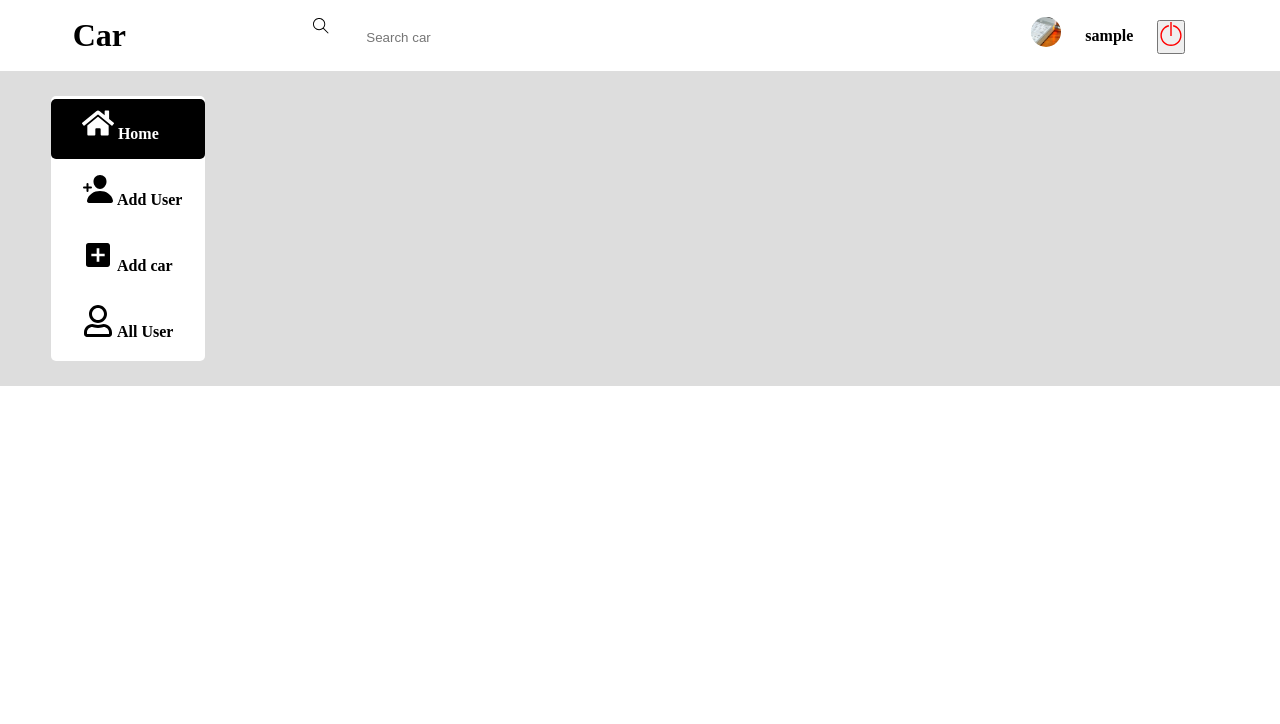
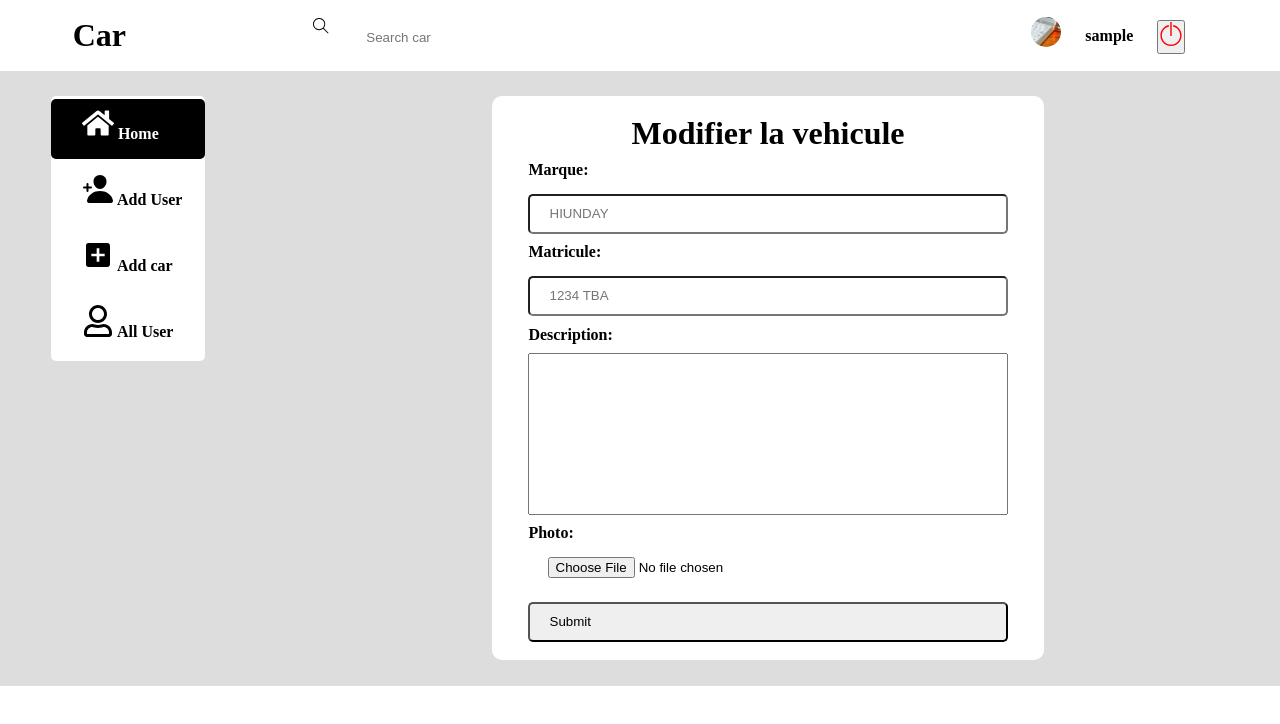
Before and after one commit to Aldoleon22/frontVaoReact, a React (Vite) app: page /home/Modifcar/1 in a window 1280 px wide. Shown: the top 724 px of the page. Built offline with nearby package versions, Linux system fonts and the light colour scheme; no server answers; sample sign-in values are in the browser's storage.

Commit message:
rectification

```diff
--- a/src/components/Home/Home.jsx
+++ b/src/components/Home/Home.jsx
@@ -61,9 +61,9 @@ const Home = () => {
                         <Route path='' element={<Car />} />
                         <Route path='Inscription' element={<Inscription />} />
                         <Route path='Addcar' element={<AjoutEngin />} />
-                        <Route path='Modifengin' element={<CarModifAd />} />
+                        <Route path='Modifengin/:id' element={<CarModifAd />} />
                         <Route path='User' element={<AllUser />} />
-                        <Route path='Modifcar' element={<Modifcar />} />
+                        <Route path='Modifcar/:id' element={<Modifcar />} />
                     </Routes>
                 </div>
             </div>
--- a/src/components/Login/Login.jsx
+++ b/src/components/Login/Login.jsx
@@ -4,6 +4,7 @@ import axios from 'axios';
 import { useNavigate } from 'react-router-dom';
 import { TokenContext } from '../../TokenContext';
 import './Login.scss';
+import { useContext, useState } from 'react';
 
 const Login = () => {
   const navigate = useNavigate();
--- a/src/components/Login/Login.scss
+++ b/src/components/Login/Login.scss
@@ -33,6 +33,7 @@
                         border-radius:5px;
                         border:1px solid black;
                         padding:0 0 0 5%;
+                        text-align: left;
                     }
                 }
                 .btnsub{
```
